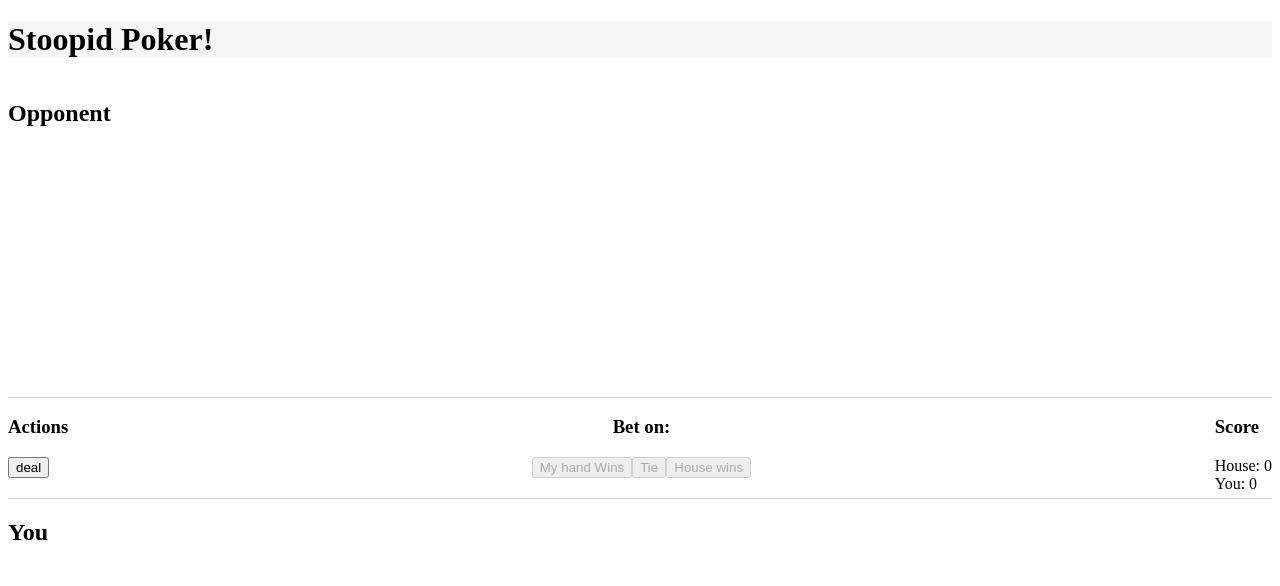
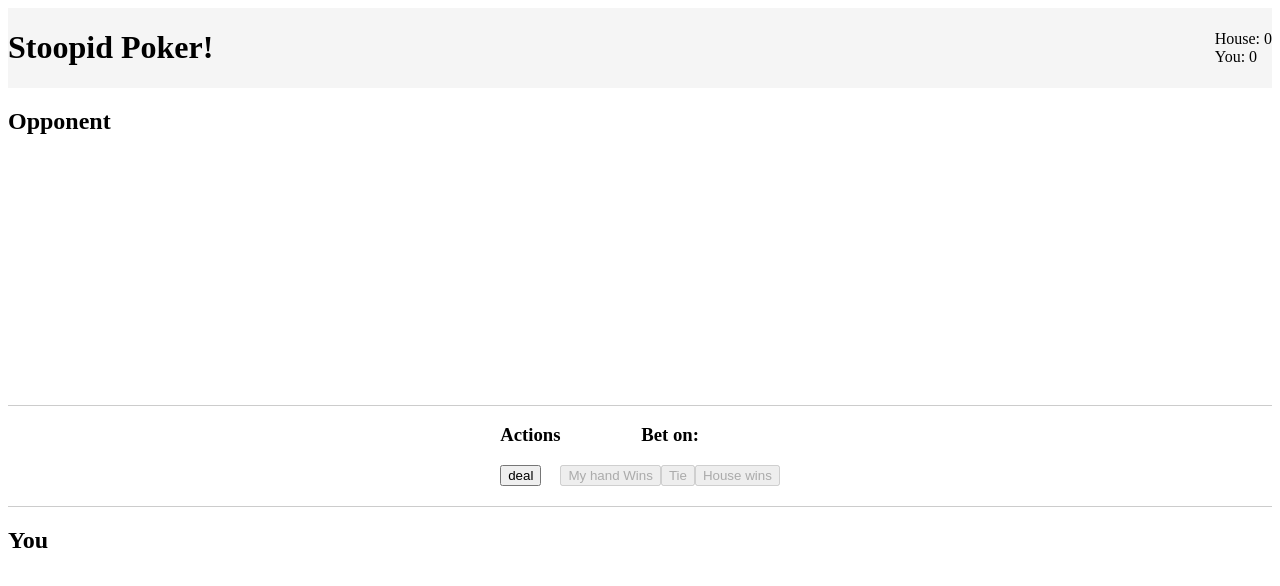
Before and after one commit to ruanha/stoopid-poker, an Angular app: page / in a window 1280 px wide. Shown: the top 586 px of the page. Built offline with nearby package versions, Linux system fonts and the light colour scheme.

Commit message:
move score to header

```diff
--- a/src/app/app.component.css
+++ b/src/app/app.component.css
@@ -15,6 +15,14 @@
     flex-direction: row;
 }
 
+.space-between {
+    justify-content: space-between;
+}
+
+.scores {
+    align-self: center;
+}
+
 .opponent {
     height: 250px;
     width: 100%;
@@ -25,5 +33,3 @@
     height: 100px;
     border-bottom: 1px solid #ccc;
 }
-
-div:nth-of-type(2) {flex-grow: 1;}
--- a/src/app/app.component.html
+++ b/src/app/app.component.html
@@ -1,5 +1,12 @@
-<div class="header">
-    <h1>Stoopid Poker!</h1>
+<div class="flex-container header space-between">
+
+    <div><h1>Stoopid Poker!</h1></div>
+
+    <div class="scores">
+        <div>House: {{score.opponent}}</div>
+        <div>You: {{score.you}}</div>
+    </div>
+
 </div>
 
 <div class="flex-container column">
@@ -21,13 +28,6 @@
 
         </div>
 
-        <div>
-            <h3>Score</h3>
-            <div>House: {{score.opponent}}</div>
-            <div>You: {{score.you}}</div>
-
-        </div>
-
     </div>
 
     <h2>You <span *ngIf="hands.length && !dealt">{{ namedHandService.name(playerHand) }}</span></h2>
```
